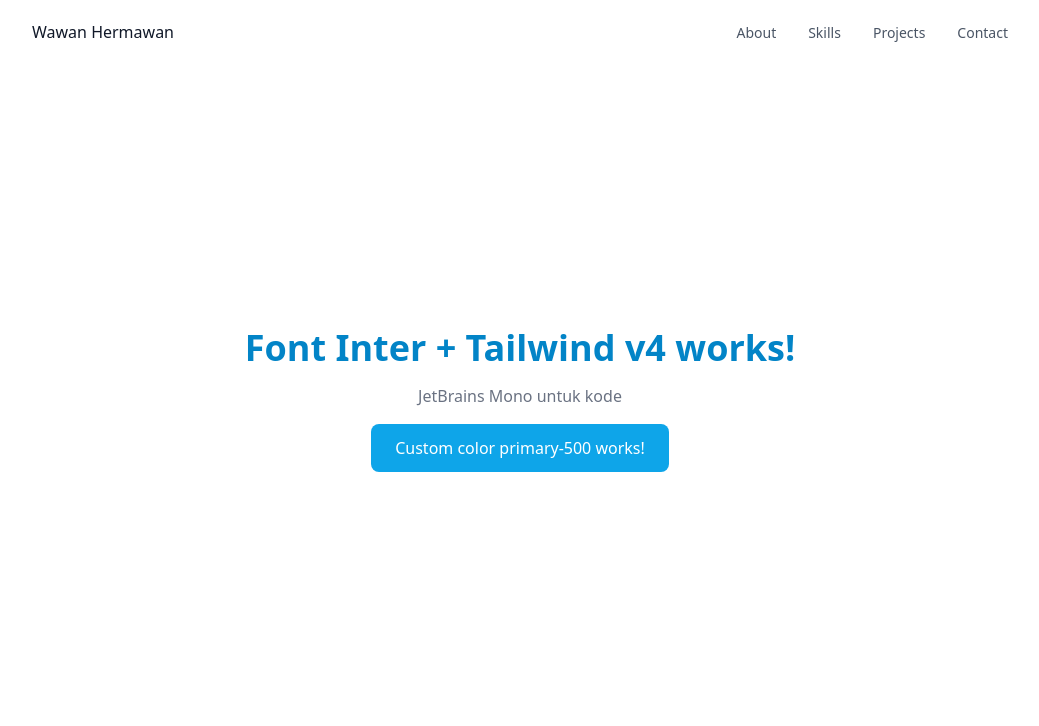
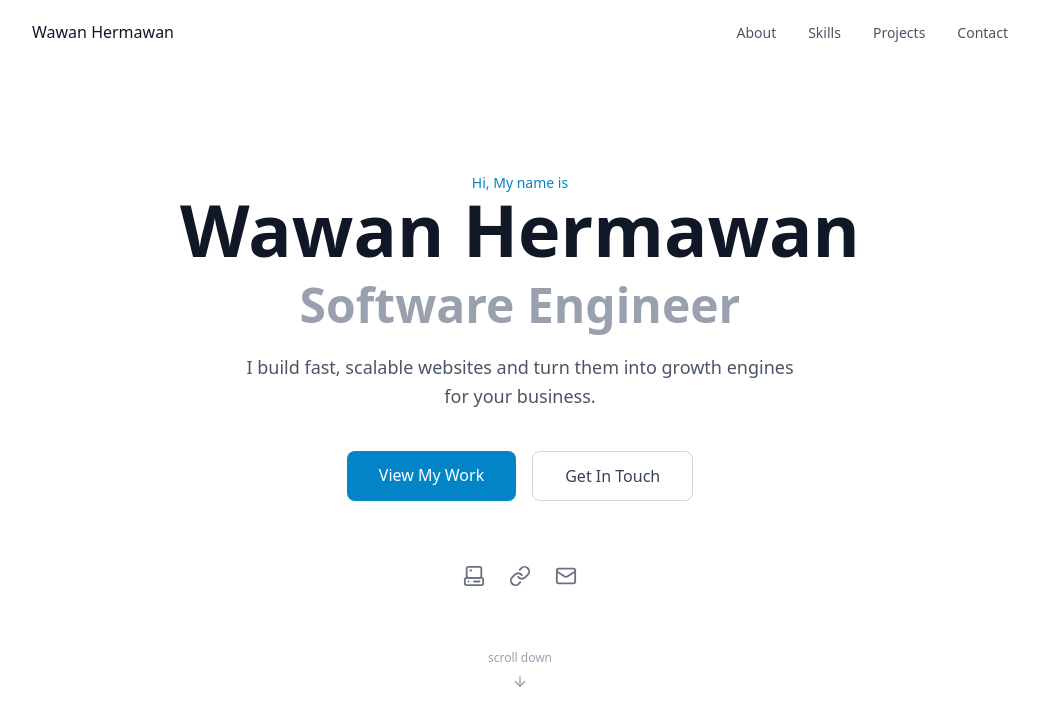
Before and after one commit to wawanher487/web_portfolio, a Next.js app: page / in a window 1280 px wide. Shown: the top 726 px of the page, without its empty margins (120-1159 px from the left). Built offline with nearby package versions, Linux system fonts and the light colour scheme.

Commit message:
hero section protipe

```diff
--- a/src/app/page.tsx
+++ b/src/app/page.tsx
@@ -1,13 +1,10 @@
+import HeroSection from "@/components/sections/HeroSection";
+
 export default function Home() {
   return (
-    <main className="min-h-screen flex flex-col items-center justify-center gap-4">
-      <h1 className="font-sans text-4xl font-bold text-primary-600">
-        Font Inter + Tailwind v4 works!
-      </h1>
-      <p className="font-mono text-gray-500">JetBrains Mono untuk kode</p>
-      <div className="bg-primary-500 text-white px-6 py-3 rounded-lg">
-        Custom color primary-500 works!
-      </div>
+    <main>
+      <HeroSection />
+      {/* Section lain akan kita tambahkan di sini nanti */}
     </main>
   );
 }
--- /dev/null
+++ b/src/components/sections/HeroSection.tsx
@@ -0,0 +1,89 @@
+"use client";
+
+import { siteConfig } from "@/lib/data";
+import { ArrowDown, Computer, LinkIcon, Mail } from "lucide-react";
+import Link from "next/link";
+
+export default function HeroSection() {
+  return (
+    <section
+      id="hero"
+      className="min-h-screen flex flex-col justify-center px-6 pt-25 md:pt-16"
+    >
+      <div className="max-w-3xl w-full mx-auto text-center">
+        <p
+          className="font-mono text-primary-600 text-sm animate-fade-up
+        "
+        >
+          Hi, My name is
+        </p>
+
+        <h1
+          className="text-5xl md:text-7xl font-bold text-gray-900 dark:text-white mb-4"
+          style={{ animationDelay: "100ms" }}
+        >
+          {siteConfig.name}
+        </h1>
+
+        <h2 className="text-3xl md:text-5xl font-bold text-gray-400 dark:text-gray-500 mb-6 animate-fade-up">
+          {siteConfig.title}
+        </h2>
+
+        <p className="text-lg text-gray-600 dark:text-gray-400 max-w-xl mx-auto mb-10 animate-fade-up leading-relaxed">
+          {siteConfig.tagline}
+        </p>
+      </div>
+
+      {/* CTA Buttons */}
+      <div className="flex flex-col sm:flex-row gap-4 justify-center mb-16">
+        <Link
+          href="#projects"
+          className="px-8 py-3 bg-primary-600 text-white rounded-lg font-medium hover:bg-primary-700 transition-colors"
+        >
+          View My Work
+        </Link>
+        <Link
+          href="#contact"
+          className="px-8 py-3 border border-gray-300 dark:border-gray-700 text-gray-700 dark:text-gray-300 rounded-lg font-medium hover:border-primary-500 hover:text-primary-600 transition-colors"
+        >
+          Get In Touch
+        </Link>
+      </div>
+
+      {/* sosial links */}
+      <div className="flex items-center justify-center gap-6 mb-16">
+        <a
+          href={siteConfig.github}
+          target="_blank"
+          rel="noopener noreferrer"
+          className="text-gray-500 hover:text-primary-600 transition-colors"
+          aria-label="GitHub"
+        >
+          <Computer size={22} />
+        </a>
+        <a
+          href={siteConfig.linkedin}
+          target="_blank"
+          rel="noopener noreferrer"
+          className="text-gray-500 hover:text-primary-600 transition-colors"
+          aria-label="LinkedIn"
+        >
+          <LinkIcon size={22} />
+        </a>
+        <a
+          href={`mailto:${siteConfig.email}`}
+          className="text-gray-500 hover:text-primary-600 transition-colors"
+          aria-label="Email"
+        >
+          <Mail size={22} />
+        </a>
+      </div>
+
+      {/* Scroll Indicator */}
+      <div className="flex flex-col items-center gap-2 text-gray-400 animate-bounce">
+        <span className="text-xs font-mono">scroll down</span>
+        <ArrowDown size={16} />
+      </div>
+    </section>
+  );
+}
```
